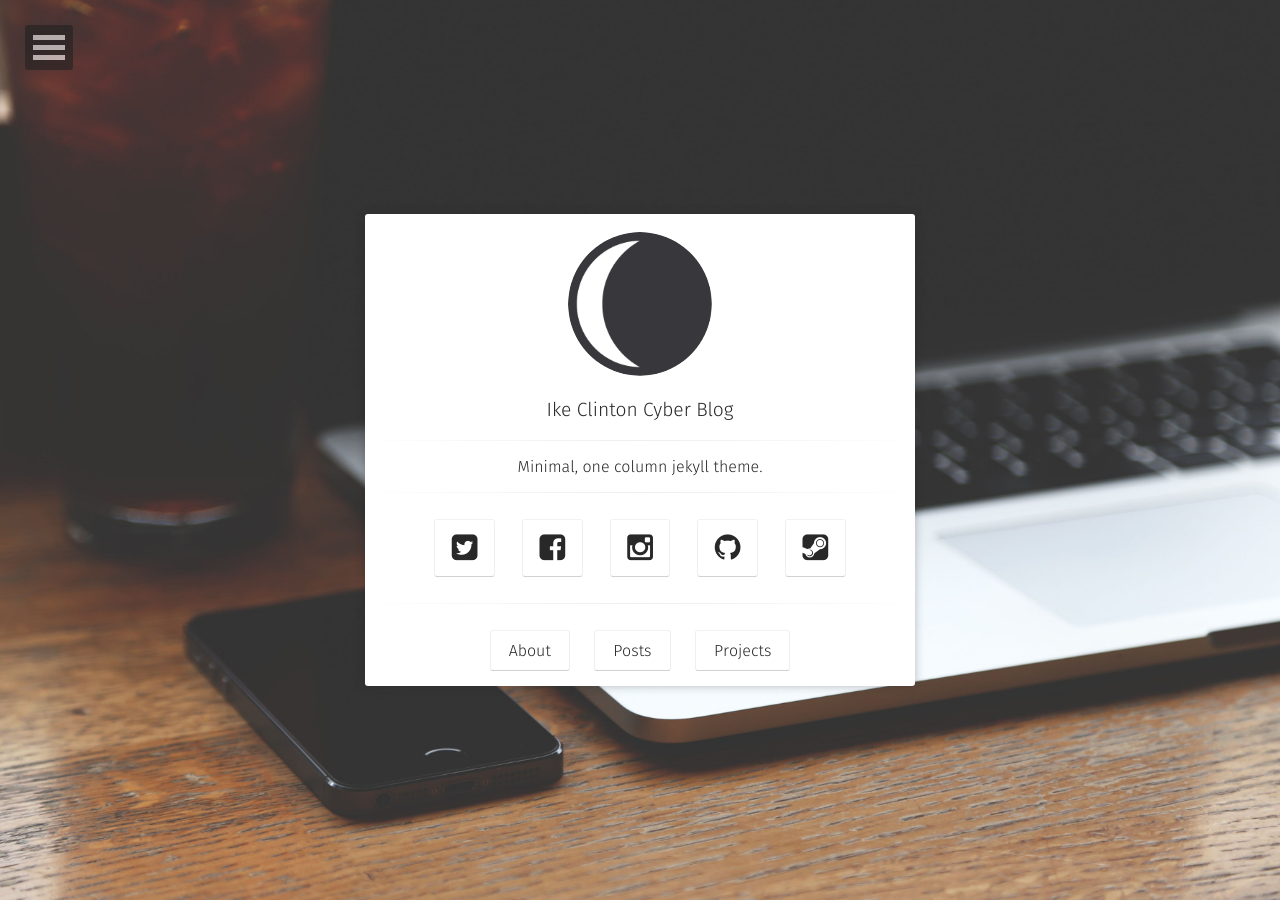
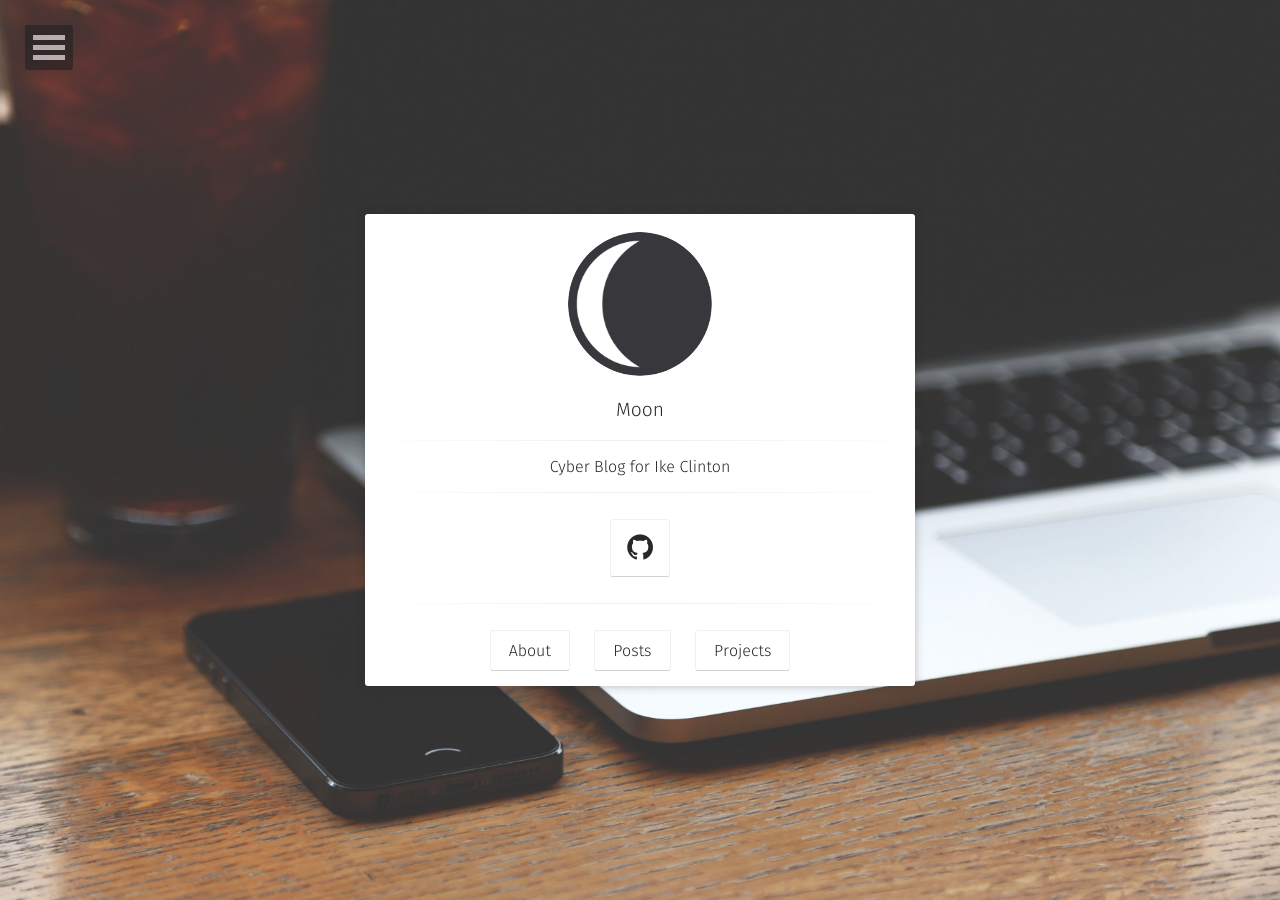
Before and after one commit to Ike-Clinton/ike-clinton.github.io, a Jekyll site: the page built from index.html, in a window 1280 px wide. Built offline with Jekyll 4.4.1, drawn with Linux system fonts in a browser that asks for light colours; some web fonts are replaced; part of the change alters nothing that is shown.

```diff
--- a/_config.yml
+++ b/_config.yml
@@ -1,7 +1,7 @@
 # Site
-title:              Ike Clinton Cyber Blog
-bio:                'Minimal, one column jekyll theme.'
-description:        "Moon is a minimal, one column jekyll theme for your blog."
+title:              Moon
+bio:                'Cyber Blog for Ike Clinton'
+description:        "Here I discuss all the various cyber-related projects I'm working on"
 reading_time:       true
 words_per_minute:   200
 logo:               'assets/img/logo.png'
@@ -38,18 +38,18 @@ disqus_shortname:   taylantatli
   #ad-slot:
 #bing-verify:
 #email:
-twitter:            username
-facebook:           username
-github:             username
+#twitter:            username
+#facebook:           username
+github:             Ike-Clinton
 #stackoverflow:     123456/username   from a "http://stackoverflow.com/users/123456/username" link
 #linkedin:          username
 #xing:              username
-instagram:          username
+#instagram:          username
 #lastfm:            username
 #tumblr:            username
 #pinterest:         username
 #foursquare:        username
-steam:              username
+#steam:              username
 #dribbble:          username
 #youtube:           username
 #soundcloud:        username
```
